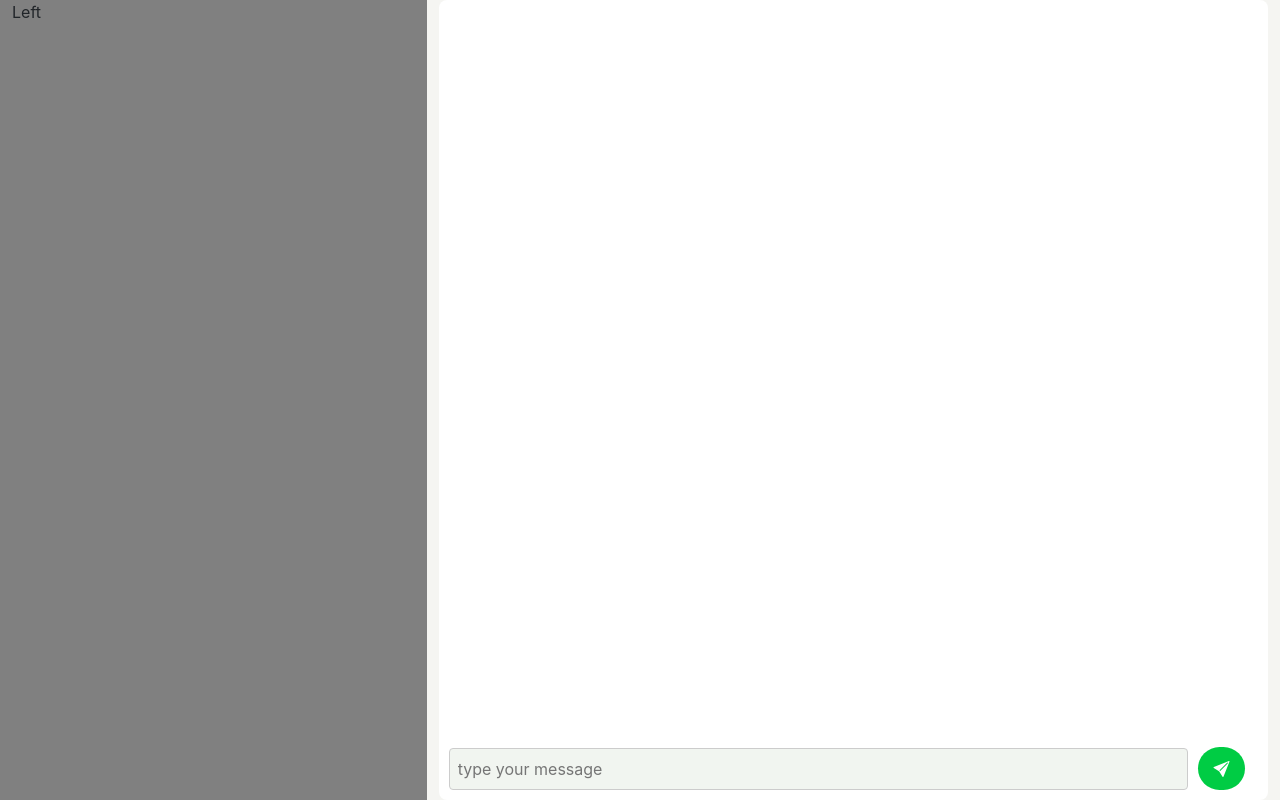
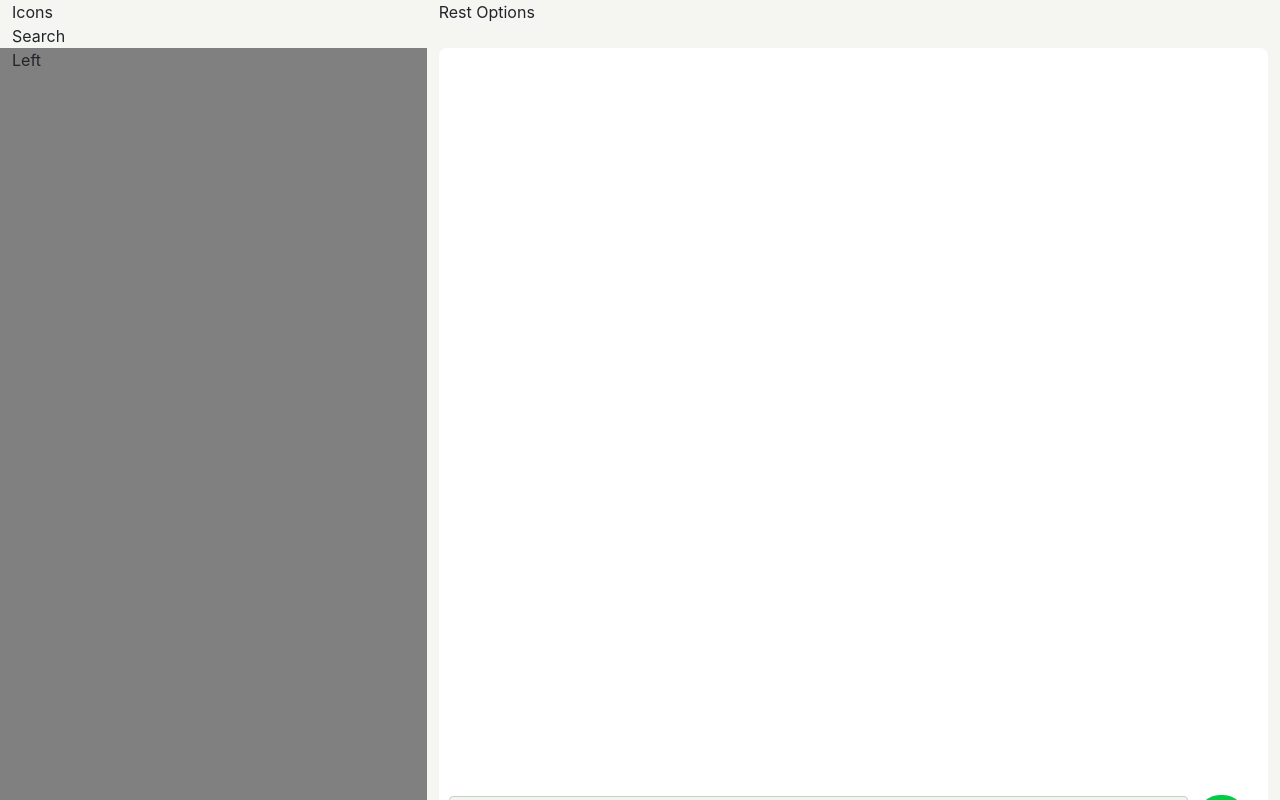
Before and after one commit to iosumit/chat-frontend-system, a React (Create React App) app: page /chat in a window 1280 px wide. Built offline with nearby package versions, Linux system fonts and the light colour scheme.

Commit message:
Appbar Structure

```diff
--- a/src/modules/App/Pages/ChatPage/ChatPage.js
+++ b/src/modules/App/Pages/ChatPage/ChatPage.js
@@ -4,6 +4,16 @@
 const ChatPage = () => {
   return (
     <div className='container-fluid chatBody'>
+      {/* AppBar Component */}
+      <div className='row'>
+        <div className='col-12 col-md-12 col-lg-4'>
+          Icons<br />Search
+        </div>
+        <div className='col-12 col-md-12 col-lg-8'>
+          Rest Options
+        </div>
+      </div>
+      {/* AppBar Component */}
       <div className='row'>
 
         <div class="col-12 col-md-12 col-lg-4 " style={{ backgroundColor: "gray" }}>Left</div>
```
